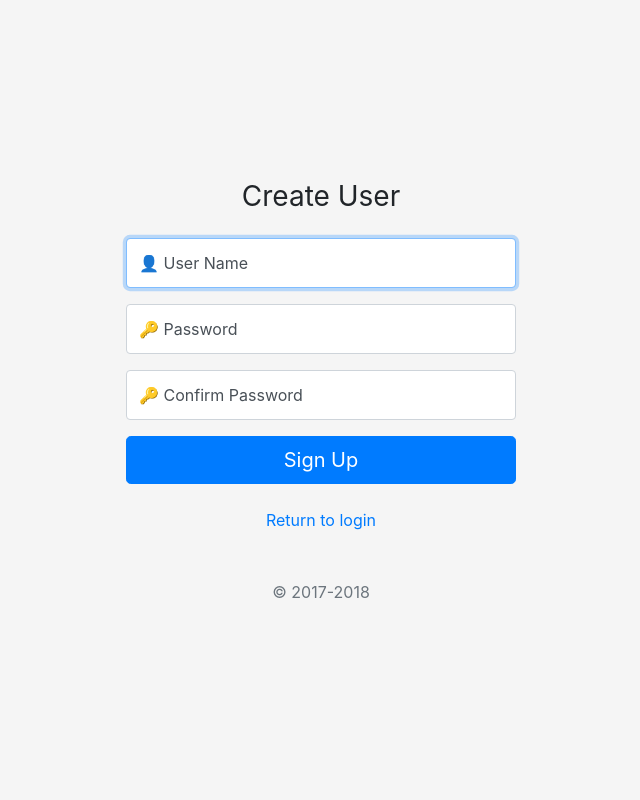
After one commit to mfletesg/php-challenge, a PHP site: template app/resources/views/registerUser.php in a window 1280 px wide. The commit adds this page. Shown: the whole page, without its empty margins (319-959 px from the left). Run offline with PHP 8.4, Linux system fonts and the light colour scheme; the template is opened without the code that fills it, so the values that code supplies are empty; some libraries are stand-ins or nearby versions.

Commit message:
Add views and controllers

```diff
--- a/app/resources/template.php
+++ b/app/resources/template.php
@@ -1,6 +1,6 @@
 <meta charset="UTF-8">
 <meta name="viewport" content="width=device-width, initial-scale=1.0">
-<link rel="stylesheet" href="./public/css/bootstrap/bootstrap.min.css"  crossorigin="anonymous">
+<link rel="stylesheet" href="<?=BASE_URL?>/public/css/bootstrap/bootstrap.min.css"  crossorigin="anonymous">
 <script src="https://code.jquery.com/jquery-3.2.1.slim.min.js" integrity="sha384-KJ3o2DKtIkvYIK3UENzmM7KCkRr/rE9/Qpg6aAZGJwFDMVNA/GpGFF93hXpG5KkN" crossorigin="anonymous"></script>
 <script src="https://cdn.jsdelivr.net/npm/popper.js@1.12.9/dist/umd/popper.min.js" integrity="sha384-ApNbgh9B+Y1QKtv3Rn7W3mgPxhU9K/ScQsAP7hUibX39j7fakFPskvXusvfa0b4Q" crossorigin="anonymous"></script>
-<script src="./public/js/bootstrap/bootstrap.min.js" integrity="sha384-JZR6Spejh4U02d8jOt6vLEHfe/JQGiRRSQQxSfFWpi1MquVdAyjUar5+76PVCmYl" crossorigin="anonymous"></script>
+<script src="<?=BASE_URL?>/public/js/bootstrap/bootstrap.min.js" integrity="sha384-JZR6Spejh4U02d8jOt6vLEHfe/JQGiRRSQQxSfFWpi1MquVdAyjUar5+76PVCmYl" crossorigin="anonymous"></script>
--- /dev/null
+++ b/app/resources/views/registerUser.php
@@ -0,0 +1,48 @@
+<!DOCTYPE html>
+<html lang="en">
+
+<head>
+
+    <?php
+        include './app/resources/template.php';
+    ?>
+    <link rel="stylesheet" href="<?=BASE_URL?>/public/css/login.css"  crossorigin="anonymous">
+    <title>Create User</title>
+</head>
+
+<body>
+
+    <form class="form-signin" action="<?=BASE_URL?>/user/create" method="post">
+      <div class="text-center mb-4">
+        <!-- <img class="mb-4" src="https://getbootstrap.com/assets/brand/bootstrap-solid.svg" alt="" width="72" height="72"> -->
+        <h1 class="h3 mb-3 font-weight-normal">Create User</h1>
+      </div>
+
+      <div class="form-label-group">
+        <input type="text" id="inputUserName" name="inputUserName" class="form-control" placeholder="User Name" required autofocus>
+        <label for="inputUserName">👤 User Name</label>
+      </div>
+
+      <div class="form-label-group">
+        <input type="password" id="inputPassword" name="inputPassword"  class="form-control" placeholder="Password" required>
+        <label for="inputPassword">🔑 Password</label>
+      </div>
+
+      <div class="form-label-group">
+        <input type="password" id="inputConfirmPassword" name="inputConfirmPassword" class="form-control" placeholder="Password" required>
+        <label for="inputConfirmPassword">🔑 Confirm Password</label>
+      </div>
+
+      <button class="btn btn-lg btn-primary btn-block" type="submit">Sign Up</button>
+
+      <div class="text-center">
+        <br>
+          <a href="<?=BASE_URL?>">Return to login</a>
+      </div>
+
+      <p class="mt-5 mb-3 text-muted text-center">&copy; 2017-2018</p>
+    </form>
+
+</body>
+
+</html>
--- /dev/null
+++ b/public/css/login.css
@@ -0,0 +1,87 @@
+:root {
+  --input-padding-x: .75rem;
+  --input-padding-y: .75rem;
+}
+
+html,
+body {
+  height: 100%;
+}
+
+body {
+  display: -ms-flexbox;
+  display: -webkit-box;
+  display: flex;
+  -ms-flex-align: center;
+  -ms-flex-pack: center;
+  -webkit-box-align: center;
+  align-items: center;
+  -webkit-box-pack: center;
+  justify-content: center;
+  padding-top: 40px;
+  padding-bottom: 40px;
+  background-color: #f5f5f5;
+}
+
+.form-signin {
+  width: 100%;
+  max-width: 420px;
+  padding: 15px;
+  margin: 0 auto;
+}
+
+.form-label-group {
+  position: relative;
+  margin-bottom: 1rem;
+}
+
+.form-label-group > input,
+.form-label-group > label {
+  padding: var(--input-padding-y) var(--input-padding-x);
+}
+
+.form-label-group > label {
+  position: absolute;
+  top: 0;
+  left: 0;
+  display: block;
+  width: 100%;
+  margin-bottom: 0; /* Override default `<label>` margin */
+  line-height: 1.5;
+  color: #495057;
+  border: 1px solid transparent;
+  border-radius: .25rem;
+  transition: all .1s ease-in-out;
+}
+
+.form-label-group input::-webkit-input-placeholder {
+  color: transparent;
+}
+
+.form-label-group input:-ms-input-placeholder {
+  color: transparent;
+}
+
+.form-label-group input::-ms-input-placeholder {
+  color: transparent;
+}
+
+.form-label-group input::-moz-placeholder {
+  color: transparent;
+}
+
+.form-label-group input::placeholder {
+  color: transparent;
+}
+
+.form-label-group input:not(:placeholder-shown) {
+  padding-top: calc(var(--input-padding-y) + var(--input-padding-y) * (2 / 3));
+  padding-bottom: calc(var(--input-padding-y) / 3);
+}
+
+.form-label-group input:not(:placeholder-shown) ~ label {
+  padding-top: calc(var(--input-padding-y) / 3);
+  padding-bottom: calc(var(--input-padding-y) / 3);
+  font-size: 12px;
+  color: #777;
+}
```
Also changed, not shown: app/controller/AuthController.php (+11 -2 lines), app/controller/UserController.php (added, +31 -0 lines), app/core/ConnectionDb.php (+14 -5 lines), app/functions.php (added, +24 -0 lines), app/models/Auth.php (added, +20 -0 lines), app/models/User.php (added, +23 -0 lines), app/resources/views/home.php (deleted, +0 -15 lines), app/resources/views/login.php (added, +31 -0 lines), index.php (+10 -4 lines), loadEnv.php (+8 -3 lines), sql.sql (+23 -21 lines).
